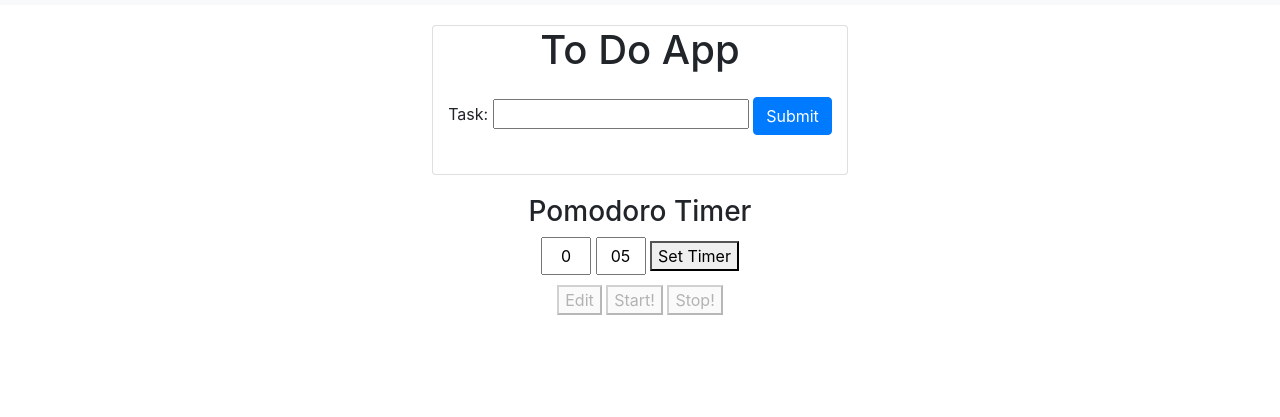
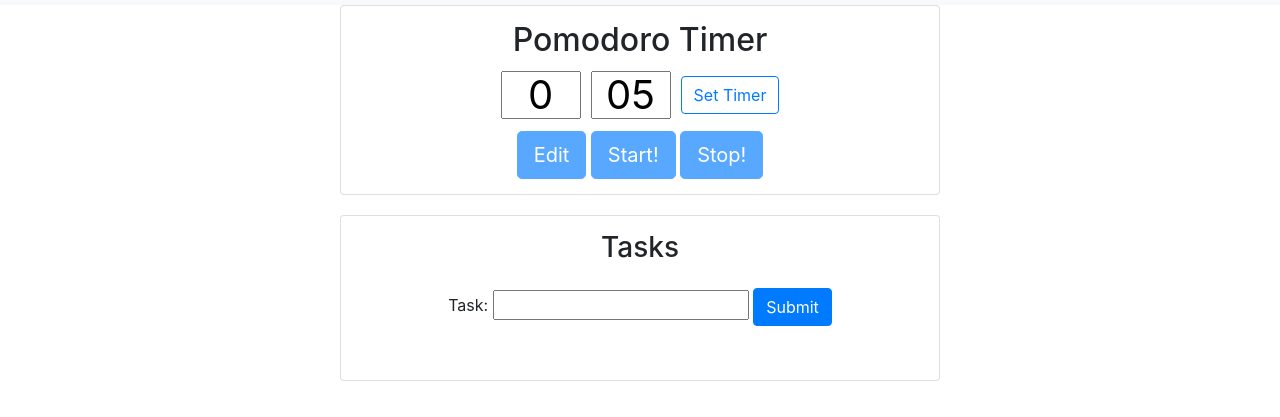
Before and after one commit to kanaxo/my-todo-app-1, a plain HTML site: page index.html in a window 1280 px wide. Both pictures are taken after a click on the button "Edit". Shown: the part 51-468 px from the top of the page. Drawn offline with nearby package versions, Linux system fonts and the light colour scheme.

Commit message:
style changes

```diff
--- a/index.html
+++ b/index.html
@@ -13,7 +13,10 @@
       integrity="sha384-MCw98/SFnGE8fJT3GXwEOngsV7Zt27NXFoaoApmYm81iuXoPkFOJwJ8ERdknLPMO"
       crossorigin="anonymous"
     />
-
+    <script
+      src="https://kit.fontawesome.com/1864eeb743.js"
+      crossorigin="anonymous"
+    ></script>
     <link rel="stylesheet" type="text/css" href="styles.css" />
   </head>
   <body>
@@ -58,25 +61,11 @@
         </div>
       </div>
     </div>
-    <div class="card" id="toDoContainer">
-      <h1>To Do App</h1>
-      <div id="todoInput">
-        <form action="" id="toDoForm">
-          <label for="Task">Task:</label>
-          <input type="text" id="Task" name="Task" />
-          <button class="btn btn-primary" type="submit" onclick="submitToDo()">
-            Submit
-          </button>
-        </form>
-      </div>
-      <div class="toDoListContainer">
-        <ul id="toDoList"></ul>
-      </div>
-    </div>
-    <div class="timerContainer">
-      <h3>Pomodoro Timer</h3>
+    <div class="container-fluid">
+      <div class="card timerContainer">
+        <h2>Pomodoro Timer</h2>
         <div class="timerDivDisplay" id="timerDivDisplay">
-        <p id="timerDisplay" class="timerCountdown"></p>
+          <h1 id="timerDisplay" class="timerCountdown"></h1>
         </div>
         <div class="timerInputDiv" id="timerInputDiv">
           <input
@@ -84,19 +73,43 @@
             class="timerInput"
             id="timerInputMin"
             maxlength="2"
+            placeholder="mm"
           />
           <input
             type="text"
             class="timerInput"
             id="timerInputSec"
             maxlength="2"
+            placeholder="ss"
           />
-        <button class="setTimer" id="setTimer">Set Timer</button>
+          <button class="setTimer btn btn-outline-primary" id="setTimer">
+            Set Timer
+          </button>
           <p id="errorMsg"></p>
         </div>
-      <button class="editTimer">Edit</button>
-      <button class="startPauseTimer">Start!</button>
-      <button class="stopTimer">Stop!</button>
+        <button class="editTimer btn btn-primary btn-lg">Edit</button>
+        <button class="startPauseTimer btn btn-primary btn-lg">Start!</button>
+        <button class="stopTimer btn btn-primary btn-lg">Stop!</button>
+      </div>
+      <div class="card" id="toDoContainer">
+        <h3>Tasks</h3>
+        <div id="todoInput">
+          <form action="" id="toDoForm">
+            <label for="Task">Task:</label>
+            <input type="text" id="Task" name="Task" />
+            <button
+              class="btn btn-primary"
+              type="submit"
+              onclick="submitToDo()"
+            >
+              Submit
+            </button>
+          </form>
+        </div>
+        <div class="toDoListContainer">
+          <ul class="list-group" id="toDoList"></ul>
+        </div>
+      </div>
     </div>
     <!-- Optional JavaScript -->
     <!-- jQuery first, then Popper.js, then Bootstrap JS -->
--- a/script.js
+++ b/script.js
@@ -66,12 +66,12 @@ const updateToDo = function () {
   toDoArr.forEach((Task, index) => {
     const id = `${index}`;
     toDoArrId.push(id);
-    const listElement = `<li>
-    <input id = "C${id}" class="strikethrough" type = "checkbox" ${
+    const listElement = `<li class="list-group-item d-flex">
+    <input id = "C${id}" class="strikethrough mr-2" type = "checkbox" ${
       checkedArray.includes(Task) ? 'checked' : ''
     } >
     <label for="C${id}" class="checkboxText"> ${Task} </label>
-    <button class="btn btn-outline-primary btn-sm" id="D${id}">Delete</button>
+    <button class="btn btn-outline-danger btn-sm deleteTask" id="D${id}">Delete</button>
     </li>
     `;
     mainList.innerHTML += listElement;
@@ -325,14 +325,14 @@ const setDurationDisplay = () => {
 
 const toggleTimerInputDivOn = () => {
   document.getElementById('timerDivDisplay').style.display = 'none';
-  document.getElementById('timerInputDiv').style.display = 'block';
+  document.getElementById('timerInputDiv').style.display = 'flex';
   timerEdit.disabled = true;
   timerStart.disabled = true;
   timerStop.disabled = true;
 };
 
 const toggleTimerInputDivOff = () => {
-  document.getElementById('timerDivDisplay').style.display = 'block';
+  document.getElementById('timerDivDisplay').style.display = 'flex';
   document.getElementById('timerInputDiv').style.display = 'none';
   timerEdit.disabled = false;
   timerStart.disabled = false;
--- a/styles.css
+++ b/styles.css
@@ -1,5 +1,12 @@
 body {
   text-align: center;
+}
+
+.container-fluid {
+  display: flex;
+  flex-direction: column;
+  align-items: center;
+  justify-content: center;
 }
 
 #timeDisplay {
@@ -10,6 +17,9 @@ body {
 #toDoContainer {
   margin: 20px;
   display: inline-block;
+  width: 100%;
+  max-width: 600px;
+  padding: 15px;
 }
 
 #todoInput {
@@ -26,6 +36,16 @@ div.toDoListContainer {
 ul#toDoList {
   display: inline-block;
   text-align: left;
+  width: 80%;
+}
+
+label.checkboxText {
+  margin: 0;
+  padding: 0;
+}
+
+button.deleteTask {
+  margin-left: auto;
 }
 
 .strikethrough:checked + .checkboxText {
@@ -33,15 +53,47 @@ ul#toDoList {
   color: gray;
 }
 
+div.timerContainer {
+  display: block;
+  width: 100%;
+  max-width: 600px;
+  padding: 15px;
+}
+
+div.timerDivDisplay {
+  display: flex;
+  flex-direction: column;
+  align-items: center;
+}
+
+.timerCountdown {
+  font-size: 2.5rem;
+  margin: 8px;
+  padding: 0;
+  width: 300px;
+  text-align: center;
+}
+
 div.timerInputDiv {
   display: none;
+  align-items: center;
+  justify-content: center;
+  margin: 12px;
 }
 
-input.timerInput {
-  width: 50px;
+/* Match font size and height of input to h1 */
+.timerInput {
+  font-size: 2.5rem; /* Adjust based on h1's font size */
+  height: 3rem; /* Adjust to match h1's height */
+  width: 5rem;
   text-align: center;
-  padding: 5px;
-  margin-bottom: 10px;
+  padding: 0;
+  margin: 0 5px;
+  box-sizing: border-box;
+}
+
+#setTimer {
+  margin: 0 5px;
 }
 
 p#errorMsg {
```
Lines whose indentation alone changed are shown as unchanged.
